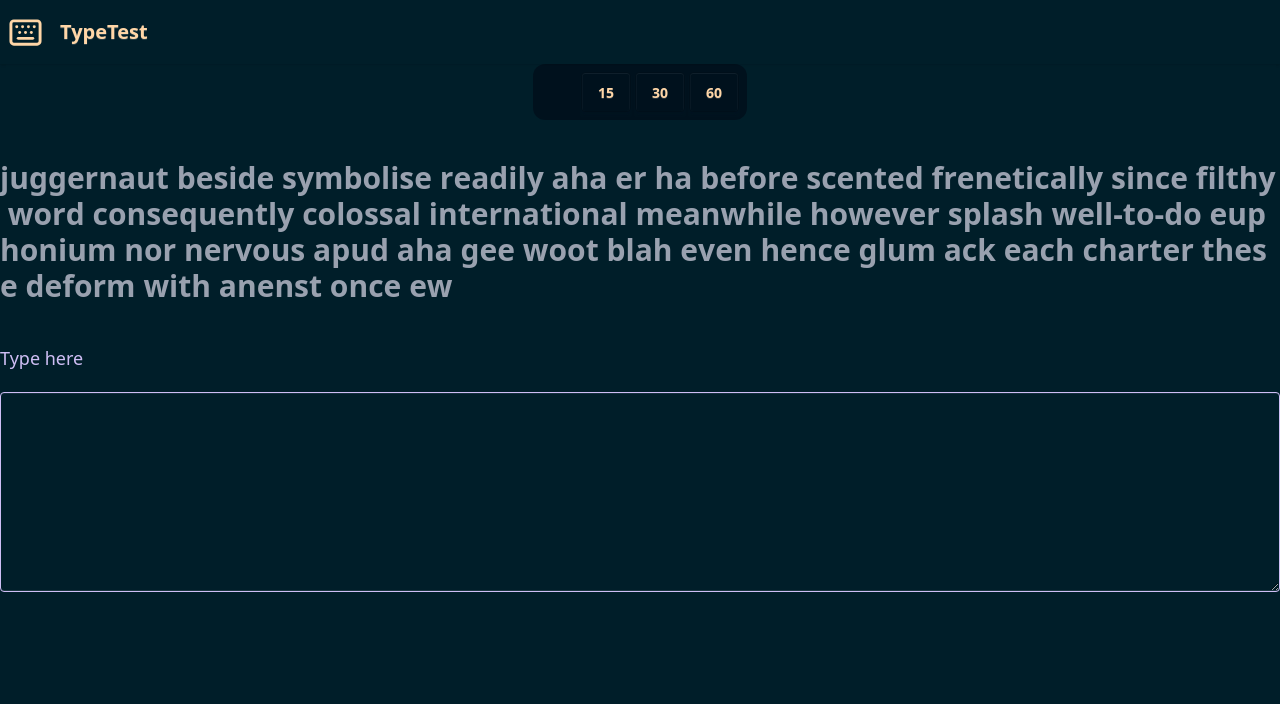
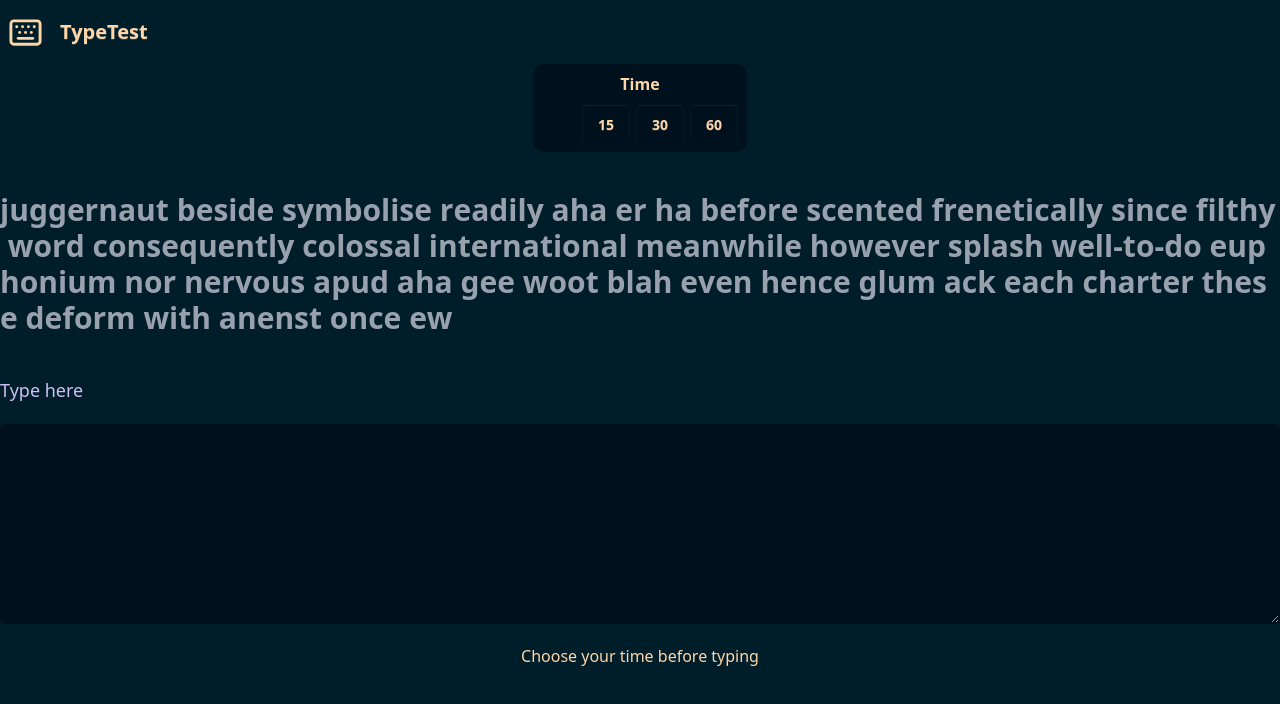
Before and after one commit to jpmartirez/typetest, a Next.js app: page / in a window 1280 px wide. Shown: the top 704 px of the page. Built offline with nearby package versions, Linux system fonts and the light colour scheme.

Commit message:
add time and textarea connection and their functionality

```diff
--- a/app/page.tsx
+++ b/app/page.tsx
@@ -6,6 +6,8 @@ import { useEffect, useState } from 'react'
 const Page = () => {
   const [words, setWords] = useState('')
   const [inputChar, setInputChar] = useState('')
+  const [start, setStart] = useState(false);
+  const [time, setTime] = useState(0);
 
   useEffect(() => {
     setWords(faker.word.words(40))
@@ -17,17 +19,29 @@ const Page = () => {
     return 'text-red-500';
   }
 
+  const calculate = () => {
+    const length  = words.length;
+    let count = 0
+
+    for (let i = 0; i < length; i++ ) if (words[i] === inputChar[i]) count++;
+
+    console.log(count)
+    console.log
+
+  }
+
   return (
     <div className="">
       <div className="w-full flex flex-col items-center max-w-7xl mx-auto gap-10">
 
         {/* Config */}
-        <div className='p-2 bg-base-200 rounded-xl'>
+        <div className='p-2 bg-base-200 rounded-xl flex flex-col gap-2'>
+          <p className='text-center font-semibold'>Time</p>
           <form className="filter">
-            <input className="btn btn-square" type="reset" value="×"/>
-            <input className="btn" type="radio" name="frameworks" aria-label="15"/>
-            <input className="btn" type="radio" name="frameworks" aria-label="30"/>
-            <input className="btn" type="radio" name="frameworks" aria-label="60"/>
+            <input className="btn btn-square" type="reset" value="×" onClick={()=>setTime(0)}/>
+            <input className="btn" onChange={()=>setTime(15)} type="radio" name="frameworks" aria-label="15"/>
+            <input className="btn" onChange={()=>setTime(30)} type="radio" name="frameworks" aria-label="30"/>
+            <input className="btn" onChange={()=>setTime(60)} type="radio" name="frameworks" aria-label="60"/>
           </form>
         </div>
 
@@ -43,7 +57,8 @@ const Page = () => {
         {/* INPUT */}
         <div className='w-full flex flex-col gap-5'>
           <p className='text-secondary text-lg'>Type here</p>
-          <textarea value={inputChar} onChange={e=>setInputChar(e.target.value)} className="textarea textarea-secondary w-full text-3xl font-bold h-50"></textarea>
+          <textarea disabled={time === 0} value={inputChar} onChange={e=>setInputChar(e.target.value)} className="textarea textarea-secondary w-full text-3xl font-bold h-50"></textarea>
+          {time === 0 && <p className='w-full text-center'>Choose your time before typing</p>}
         </div>
 
 
```
